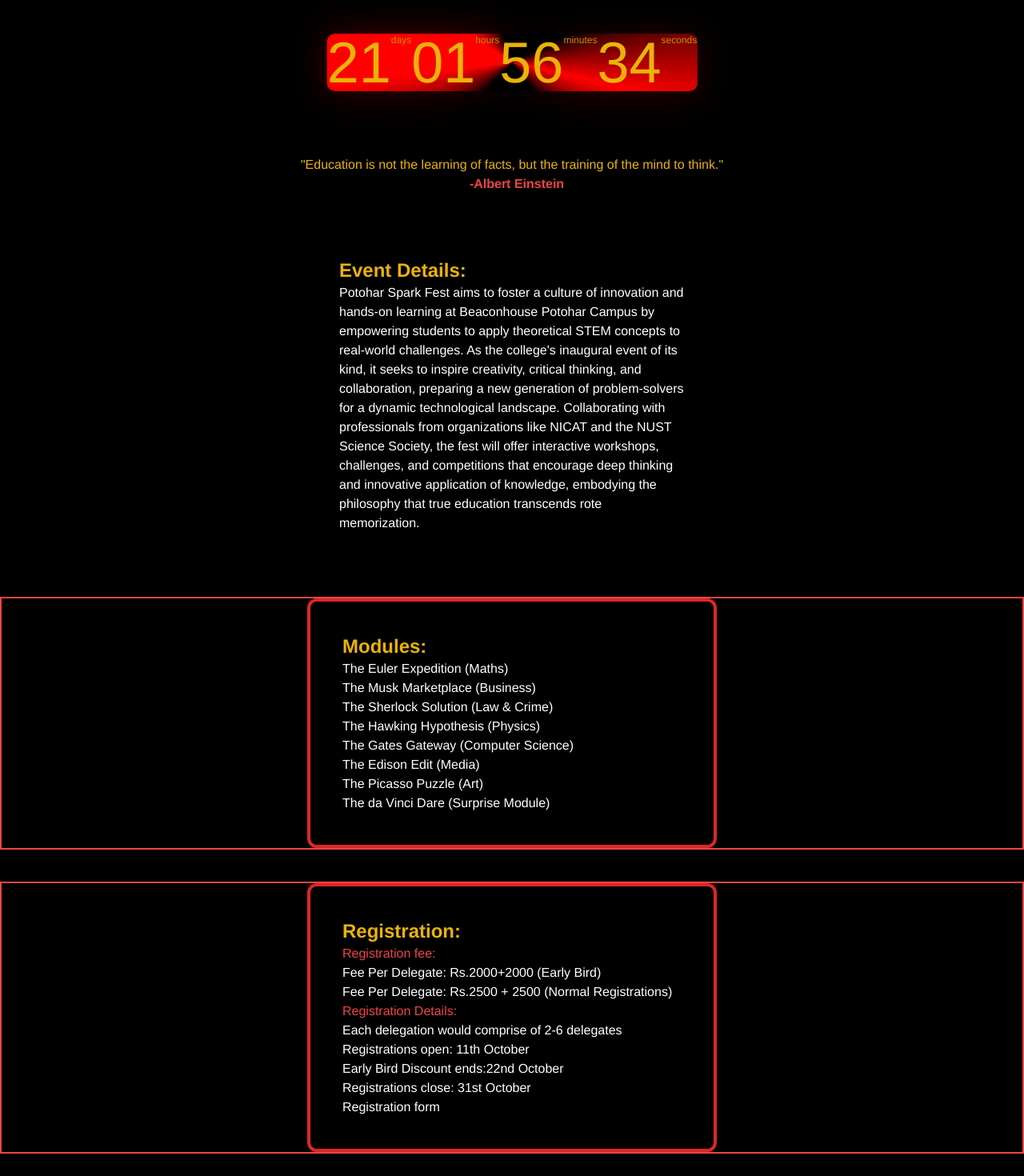
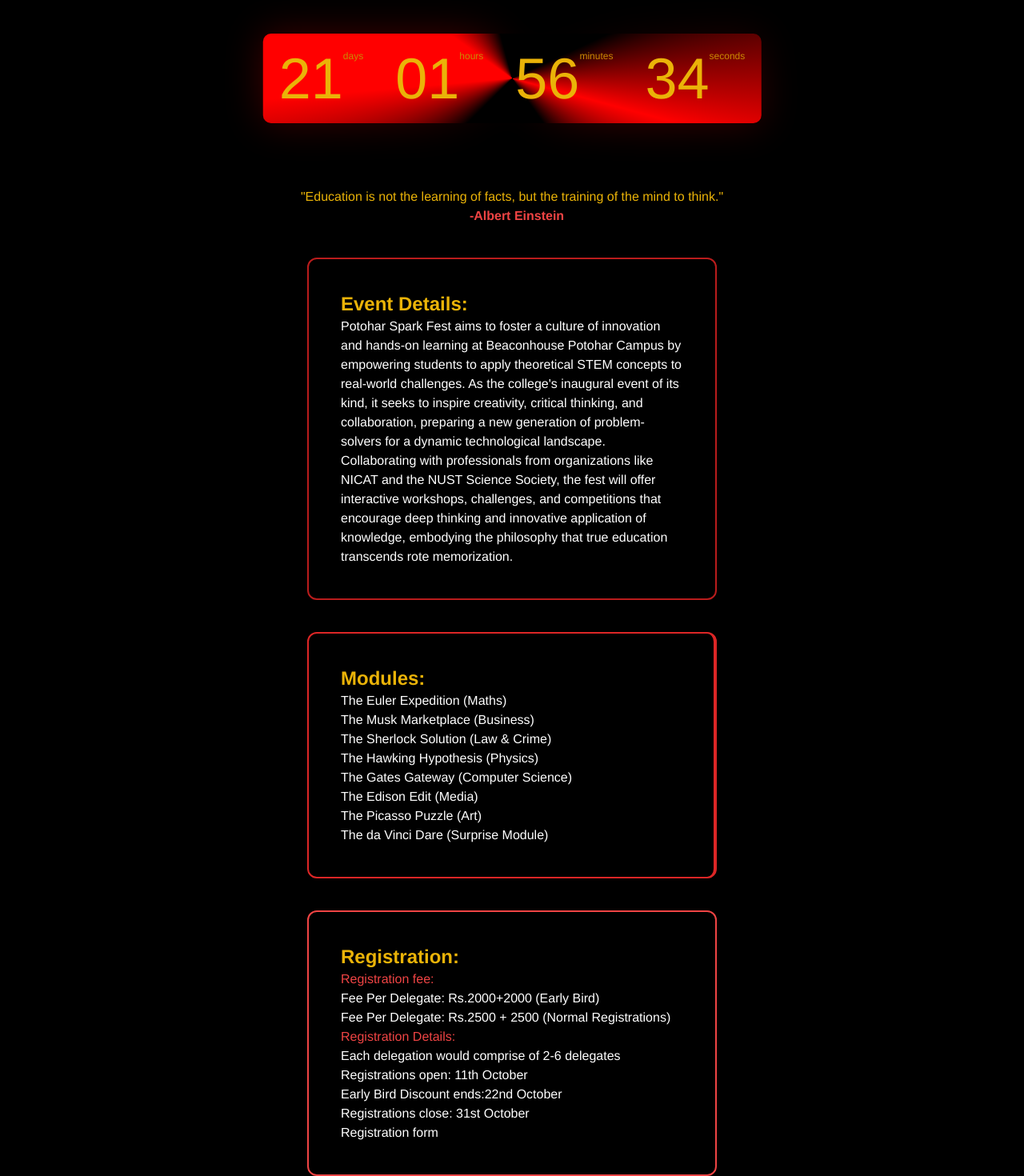
Before and after one commit to sKzAy/steam-nexus, a Next.js app: page / in a window 1280 px wide. Shown: the part 455-1925 px from the top of the page at 80% size. Before the commit the page ends 1897 px from the top, so only its background shows below. Built offline with nearby package versions, Linux system fonts and the light colour scheme.

Commit message:
AAAAAAAAAAAAAAAAAAA

```diff
--- a/app/globals.css
+++ b/app/globals.css
@@ -4,7 +4,7 @@
 
 *{
   font-family:'Franklin Gothic Medium', 'Arial Narrow', Arial, sans-serif;
-
+  margin: auto;
 }
 html{
   background-color: black;
@@ -13,6 +13,15 @@
   syntax: "<angle>";
   initial-value: 0deg;
   inherits: false;
+}
+.flex2{
+  display: flex;
+  flex-direction: column;
+}
+.flex1{
+  display: flex;
+  justify-content: center;
+  align-items: center;
 }
 .ul-cont{
   width:100vw;
--- a/components/card.js
+++ b/components/card.js
@@ -38,10 +38,10 @@
   return (<>
     <div className='card-div flex justify-center mt-20 mb-20 align-middle '>
         <div className='card flex justify-center align-middle'>
-            <div className="  days text-7xl flex text-yellow-500">{days.toString().padStart(2, '0')}<p className='text-xs text-yellow-600'>days</p></div>
-            <div className="  hours text-7xl flex text-yellow-500">{hours.toString().padStart(2, '0')} <p className='text-xs text-yellow-600'>hours</p> </div>
-            <div className="  minutes text-7xl flex text-yellow-500">{minutes.toString().padStart(2, '0')}<p className='text-xs text-yellow-600'>minutes</p></div>
-            <div className="  seconds text-7xl flex text-yellow-500">{seconds.toString().padStart(2,'0')}<p className='text-xs text-yellow-600'>seconds</p></div>
+            <div className="p-5  days text-7xl flex text-yellow-500">{days.toString().padStart(2, '0')}<p className='text-xs text-yellow-600'>days</p></div>
+            <div className="p-5  hours text-7xl flex text-yellow-500">{hours.toString().padStart(2, '0')} <p className='text-xs text-yellow-600'>hours</p> </div>
+            <div className="p-5  minutes text-7xl flex text-yellow-500">{minutes.toString().padStart(2, '0')}<p className='text-xs text-yellow-600'>minutes</p></div>
+            <div className="p-5  seconds text-7xl flex text-yellow-500">{seconds.toString().padStart(2,'0')}<p className='text-xs text-yellow-600'>seconds</p></div>
         </div>
     </div>
 
--- a/components/main.js
+++ b/components/main.js
@@ -2,6 +2,7 @@
 import Card from './card'
 import Modules from './modules'
 import Registration from './registration'
+import "@/app/globals.css"
 
 const MainContent = () => {
   return (<>
@@ -12,16 +13,16 @@
             <p className='main-p1 '>Steam-</p><p className='main-p2'>Nexus</p>
             </div>
         </div>
-       <div className='flex justify-center align-middle'><p className='text-yellow-500 text-4xl'>Nove</p> <p className='text-red-700 text-4xl'>mber &nbsp;</p><p className='text-yellow-500 text-4xl'> 1</p><p className='text-red-700 text-4xl'> &nbsp;& 2</p></div>
-       <div className='flex justify-center align-middle'><p className='text-yellow-500'>Venue: Beaconhouse Potohar Campus A levels Building & Ground</p></div>
+       <div className='flex1'><p className='text-yellow-500 text-4xl'>Nove</p> <p className='text-red-700 text-4xl'>mber &nbsp;</p><p className='text-yellow-500 text-4xl'> 1</p><p className='text-red-700 text-4xl'> &nbsp;& 2</p></div>
+       <div className='flex1'><p className='text-yellow-500 '>Venue: Beaconhouse Potohar Campus A levels Building & Ground</p></div>
         <div><Card/></div>
 
-        <div className="quote text-white flex-col justify-center align-middle">
+        <div className="quote text-white flex1 flex2">
         <p className='text-yellow-500 text-center'>&quot;Education is not the learning of facts, but the training of the mind to think.&quot;
         </p><p className=' text-center font-bold text-red-500 pl-3'>-Albert Einstein</p></div>
     </div>
-    <div className="about-event flex justify-center align-middle mt-10  ">
-    <div className="details-div text-white  rounded-xl p-10"><h2 className='font-extrabold text-2xl text-yellow-500'>Event Details:</h2><p>Potohar Spark Fest aims to foster a culture of innovation and hands-on learning at Beaconhouse Potohar Campus by empowering students to apply theoretical STEM concepts to real-world challenges. As the college&apos;s inaugural event of its kind, it seeks to inspire creativity, critical thinking, and collaboration, preparing a new generation of problem-solvers for a dynamic technological landscape. Collaborating with professionals from organizations like NICAT and the NUST Science Society, the fest will offer interactive workshops, challenges, and competitions that encourage deep thinking and innovative application of knowledge, embodying the philosophy that true education transcends rote memorization.</p></div></div>
+    <div className="about-event flex1 mt-10   ">
+    <div className="details-div text-white border-red-700 border-2 rounded-xl p-10"><h2 className='font-extrabold text-2xl text-yellow-500'>Event Details:</h2><p>Potohar Spark Fest aims to foster a culture of innovation and hands-on learning at Beaconhouse Potohar Campus by empowering students to apply theoretical STEM concepts to real-world challenges. As the college&apos;s inaugural event of its kind, it seeks to inspire creativity, critical thinking, and collaboration, preparing a new generation of problem-solvers for a dynamic technological landscape. Collaborating with professionals from organizations like NICAT and the NUST Science Society, the fest will offer interactive workshops, challenges, and competitions that encourage deep thinking and innovative application of knowledge, embodying the philosophy that true education transcends rote memorization.</p></div></div>
 
     <Modules/>
     <Registration/>
--- a/components/modules.js
+++ b/components/modules.js
@@ -4,8 +4,8 @@
 const Modules = () => {
   return (
     <div  id='modules'>
-      <div className="border-2 border-red-500 about-event flex justify-center align-middle mt-10 ">
-    <div className="mod-div text-white border-4 border-r-4 border-red-600 rounded-xl p-10">
+      <div className=" about-event flex1 mt-10 ">
+    <div className="mod-div text-white border-2 border-r-4 border-red-600 rounded-xl p-10">
       <h2 className='font-extrabold text-2xl text-yellow-500'>Modules:</h2>
         <ul>
             <li>The Euler Expedition (Maths)</li>
--- a/components/registration.js
+++ b/components/registration.js
@@ -4,8 +4,8 @@
 const Registration = () => {
     return (
         <>
-            <div id='registration' className="about-event flex justify-center align-middle mt-10 border-2 border-red-500">
-                <div className=" mod-div text-white  border-4 border-r-4 border-red-600 rounded-xl p-10"><h2 className='font-extrabold text-2xl text-yellow-500' id='modules'>Registration:</h2>
+            <div id='registration' className="about-event flex1 mt-10 ">
+                <div className=" mod-div text-white rounded-xl border-2 border-red-500 p-10"><h2 className='font-extrabold text-2xl text-yellow-500' id='modules'>Registration:</h2>
                     <h3 className='text-red-500'>Registration fee: </h3>
                     <ul>
                         <li> Fee Per Delegate: Rs.2000+2000 (Early Bird)</li>
```
